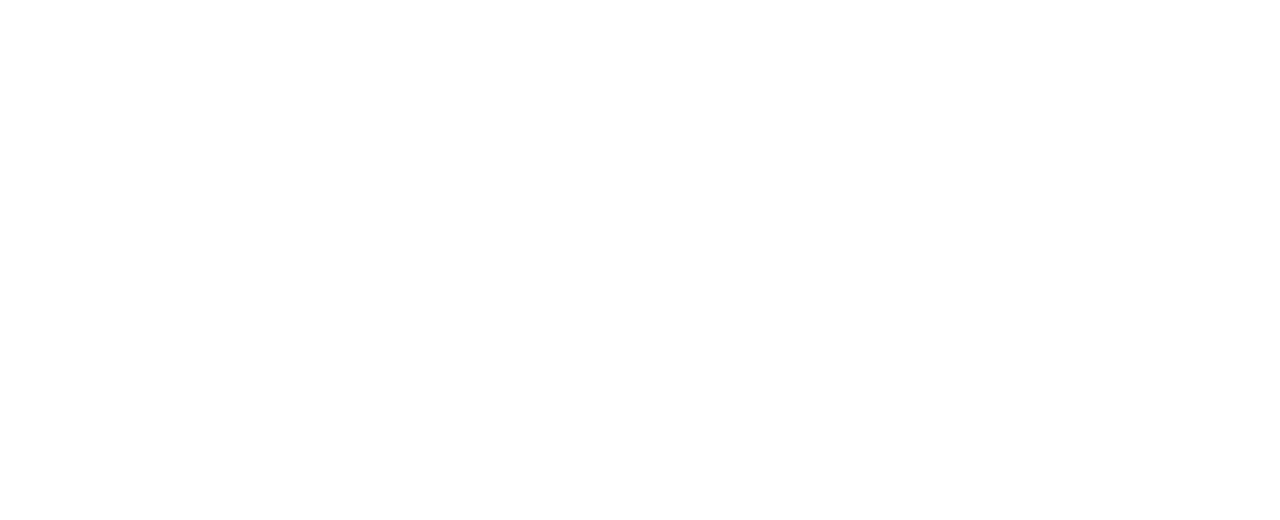
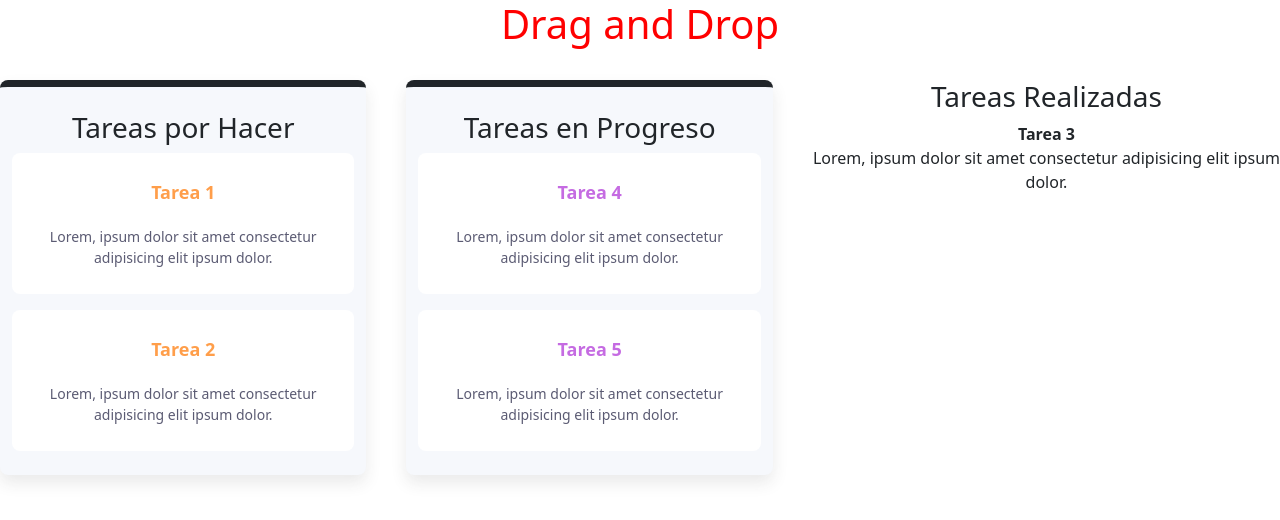
Before and after one commit to MASC95/Kodemia23g, a React (Create React App) app: page / in a window 1280 px wide. Before the commit this address had no page. Shown: the top 520 px of the page. Built offline with nearby package versions, Linux system fonts and the light colour scheme.

Commit message:
Drag an drop menu almost finished

```diff
--- a/src/App.js
+++ b/src/App.js
@@ -1,43 +1,17 @@
 import './App.css';
-import Navbar from './componentes/Navbar';
-import {Routes, Route} from 'react-router-dom'
+import DragandDrop from './componentes/DragandDrop/DragandDrop';
 
-//Profile
-import LoginRecruiter from './componentes/LoginRecruiter/LoginRecruiter';
-import RegisterRecruiter from './componentes/LoginRecruiter/RegisterRecruiter';
-import Dashboard from './componentes/Dashboard/Dashboard';
-import ProfileRecruiter from './componentes/Profile/ProfileRecruiter';
-//vacancy
-import Vacancy from './componentes/Vacancy/Vacancy';
-import AddVacancy from './componentes/Vacancy/AddVacancy';
-import EditVacancy from './componentes/Vacancy/EditVacancy'
 
-//Match
-import Match from './componentes/Match/Match';
-import MatchDetails from './componentes/Match/MatchDetails';
-import ProfileCandidate from './componentes/Profile/ProfileCandidate';
 
-// import
+
+
 
 function App() {
   return (
     <div className="App">
-      <Routes>
-        <Route path='/login' element={<LoginRecruiter/>}/>
-        <Route path='/register' element={<RegisterRecruiter/>}/>
-        <Route path='/welcome-recruiter' element={<Dashboard/>}/>
-        <Route path='/welcome-recruiter/profile' element={<ProfileRecruiter/>}/>
-
-        <Route path='/recruiter-vacancy' element={<Vacancy/>}/>
-        <Route path='/recruiter-vacancy/addNew' element={<AddVacancy/>}/>
-        <Route path='/recruiter-vacancy/edit/id' element={<EditVacancy/>}/>
-
-        <Route path='/recruiter-listMatches' element={<Match/>}/>
-        <Route path='/recruiter-vacancy/matchDetails/id' element={<MatchDetails/>}/>
-        <Route path='/recruiter-vacancy/id/candidate' element={<ProfileCandidate/>}/>
+      <DragandDrop/>
 
 
-      </Routes>
     </div>
   );
 }
--- /dev/null
+++ b/src/componentes/DragandDrop/DragandDrop.js
@@ -0,0 +1,126 @@
+import React from "react";
+import { useState } from "react";
+import "./draganddrop.scss";
+
+const DragandDrop = () => {
+
+  const [tasks, setTasks] = useState([
+    {
+      id: 1,
+      title: "Tarea 1",
+      body: "Lorem, ipsum dolor sit amet consectetur adipisicing elit ipsum dolor.",
+      list: 1,
+    },
+    {
+      id: 2,
+      title: "Tarea 2",
+      body: "Lorem, ipsum dolor sit amet consectetur adipisicing elit ipsum dolor.",
+      list: 1,
+    },
+    {
+      id: 3,
+      title: "Tarea 3",
+      body: "Lorem, ipsum dolor sit amet consectetur adipisicing elit ipsum dolor.",
+      list: 3,
+    },
+    {
+      id: 4,
+      title: "Tarea 4",
+      body: "Lorem, ipsum dolor sit amet consectetur adipisicing elit ipsum dolor.",
+      list: 2,
+    },
+    {
+      id: 5,
+      title: "Tarea 5",
+      body: "Lorem, ipsum dolor sit amet consectetur adipisicing elit ipsum dolor.",
+      list: 2,
+    },
+  ]);
+  const getList = (list) => {
+    return tasks.filter(item => item.list === list)
+}
+
+const startDrag = (evt, item) => {
+    evt.dataTransfer.setData('itemID', item.id)
+    console.log(item);
+}
+
+const draggingOver = (evt) => {
+    evt.preventDefault();
+}
+
+const onDrop = (evt, list) => {
+    const itemID = evt.dataTransfer.getData('itemID');
+    const item = tasks.find(item => item.id == itemID);
+    item.list = list;
+
+    const newState = tasks.map(task => {
+        if(task.id === itemID) return item;
+        return task
+    })
+
+    setTasks(newState);
+}
+
+  return (
+    <div className="main">
+      <h1>Drag and Drop</h1>
+      <br />
+      <div className="drag-and-drop">
+        <div className="column column--1">
+          <h3>Tareas por Hacer</h3>
+          <div
+            className="dd-zone"
+            droppable="true" onDragOver={(evt => draggingOver(evt))} onDrop={(evt => onDrop(evt, 1))}
+          >
+            {getList(1).map((item) => (
+              <div
+                className="dd-element"
+                key={item.id} draggable onDragStart={(evt) => startDrag(evt, item)}
+              >
+                <strong className="title">{item.title} </strong>
+                <p className="body">{item.body}</p>
+              </div>
+            ))}
+          </div>
+        </div>
+        <div className="column column--2">
+          <h3>Tareas en Progreso</h3>
+          <div
+            className="dd-zone zona2"
+            droppable="true"
+            onDragOver={(evt) => draggingOver(evt)}
+            onDrop={(evt) => onDrop(evt, 2)}
+          >
+            {getList(2).map((item) => (
+              <div
+                className="dd-element elem2"
+                key={item.id} draggable onDragStart={(evt) => startDrag(evt, item)}
+              >
+                <strong className="title titulo2">{item.title}</strong>
+                <p className="body body2">{item.body}</p>
+              </div>
+            ))}
+          </div>
+        </div>
+        <div className="column column-3">
+            <h3>
+                Tareas Realizadas
+            </h3>
+            <div className="dd-zone zona3" droppable="true" onDragOver={(evt => draggingOver(evt))} onDrop={(evt => onDrop(evt, 3))}>
+            {getList(3).map(item => (
+                            <div className='dd-element elem3' key={item.id} draggable onDragStart={(evt) => startDrag(evt, item)}>
+                                <strong className='title titulo3'>{item.title}</strong>
+                                <p className='body body3'>{item.body}</p>
+                            </div>
+                        ))}
+
+            </div>
+        </div>
+      </div>
+    </div>
+  );
+};
+
+
+export default DragandDrop;
--- /dev/null
+++ b/src/componentes/DragandDrop/draganddrop.scss
@@ -0,0 +1,109 @@
+@mixin dzone{
+    display: flex;
+    flex-direction: column;
+    grid-gap: 16px;
+    height: 100%;
+
+}
+@mixin cuerpo{
+    font-size: 14px;
+    margin-top: 20px;
+    margin-bottom: 0;
+}
+@mixin columnas{
+    display: flex;
+    flex-direction: column;
+    background-color: #F6F8FC;
+    width: 400px;
+    min-height: 100px;
+    padding: 24px 12px;
+    border-radius: 8px;
+    border-top: 7px solid;
+    box-shadow: 0 8px 16px rgba(#333, 0.1);
+}
+@mixin element{
+    font-size: 18px;
+    background-color: #FFFFFF;
+    border-radius: 8px;
+    padding: 26px 20px;
+    cursor: pointer;
+    color: #5b5b73;
+
+}
+.main{
+    h1{
+        color: red;
+
+    }
+    .drag-and-drop{
+        display: flex;
+        grid-gap: 40px;
+        .column--1{
+            border-color: #FF9E4A;
+            @include columnas();
+            h3{
+
+            }
+            .dd-zone{
+                @include dzone();
+                .dd-element{
+                    @include element();
+                    .title{
+                        color: #FF9E4A;
+                    }
+                    .body{
+                        @include cuerpo()
+
+                    }
+                }
+
+            }
+
+        }
+        .column--2{
+            border-color: #C56BE2;
+            @include columnas();
+            h3{
+
+            }
+            .zona2{
+                @include dzone();
+                .elem2{
+                    @include element();
+                    .titulo2{
+                        color: #C56BE2;
+
+                    }
+                    .body2{
+                        @include cuerpo()
+
+                    }
+
+                }
+
+            }
+        }
+        .column--3{
+            border-color: #6FD2AF;
+            @include columnas();
+            h3{
+
+            }
+            .zona3{
+                @include dzone();
+                .elem3{
+                    @include element();
+                    .titulo3{
+                        color: #6FD2AF;
+
+                    }
+                }
+
+                .body3{
+                    @include cuerpo()
+
+                }
+            }
+        }
+    }
+}
```
